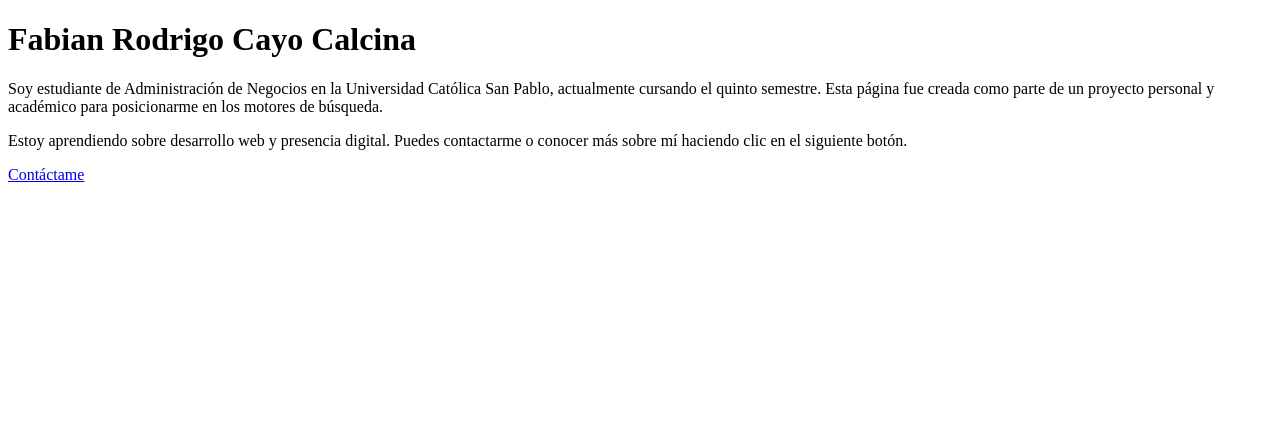
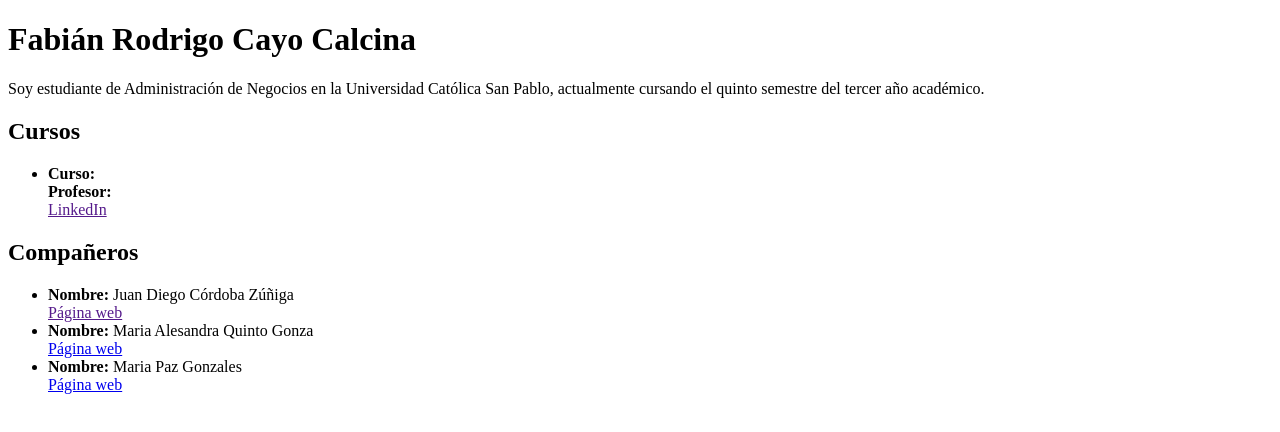
Before and after one commit to fabiancayo22/fabianrodrigocayocalcina.github.io, a plain HTML site: page index.html in a window 1280 px wide. Drawn offline with Linux system fonts and the light colour scheme.

Commit message:
Add files via upload

```diff
--- a/index.html
+++ b/index.html
@@ -3,31 +3,42 @@
 <head>
     <meta charset="UTF-8">
     <meta name="viewport" content="width=device-width, initial-scale=1.0">
-
-    <title>Fabian Rodrigo Cayo Calcina</title>
-
-    <meta name="description" content="Página personal de Fabian Rodrigo Cayo Calcina, estudiante de Administración de Negocios en la Universidad Católica San Pablo.">
-    <meta name="keywords" content="Fabian Rodrigo Cayo Calcina, UCSP, estudiante, administración de negocios, Arequipa, Perú">
-    <meta name="author" content="Fabian Rodrigo Cayo Calcina">
-
-    <!-- Open Graph para compartir en redes -->
-    <meta property="og:title" content="Fabian Rodrigo Cayo Calcina">
-    <meta property="og:description" content="Estudiante universitario en la Universidad Católica San Pablo. Página personal de presentación.">
-    <meta property="og:type" content="website">
-    <meta property="og:url" content="https://fabianrodrigocayocalcina.github.io">
-
-    <link rel="stylesheet" href="style.css">
+    <title>Fabián Rodrigo Cayo Calcina</title>
 </head>
 <body>
 
-    <div class="contenedor">
-        <h1>Fabian Rodrigo Cayo Calcina</h1>
-        <p>Soy estudiante de Administración de Negocios en la Universidad Católica San Pablo, actualmente cursando el quinto semestre. Esta página fue creada como parte de un proyecto personal y académico para posicionarme en los motores de búsqueda.</p>
+    <h1>Fabián Rodrigo Cayo Calcina</h1>
 
-        <p>Estoy aprendiendo sobre desarrollo web y presencia digital. Puedes contactarme o conocer más sobre mí haciendo clic en el siguiente botón.</p>
+    <p>
+        Soy estudiante de Administración de Negocios en la Universidad Católica San Pablo, actualmente cursando el quinto semestre del tercer año académico.
+    </p>
 
-        <a href="mailto:fabian.cayo@email.com" class="boton-redireccion">Contáctame</a>
-    </div>
+    <h2>Cursos</h2>
+
+    <ul>
+        <li>
+            <strong>Curso:</strong><br>
+            <strong>Profesor:</strong><br>
+            <a href="" target="_blank">LinkedIn</a>
+        </li>
+    </ul>
+
+    <h2>Compañeros</h2>
+
+    <ul>
+        <li>
+            <strong>Nombre:</strong> Juan Diego Córdoba Zúñiga <br>
+            <a href="" target="_blank">Página web</a>
+        </li>
+        <li>
+            <strong>Nombre:</strong> Maria Alesandra Quinto Gonza <br>
+            <a href="https://mariaquintog.github.io" target="_blank">Página web</a>
+        </li>
+        <li>
+            <strong>Nombre:</strong> Maria Paz Gonzales <br>
+            <a href="https://mariapazgonzalesleon.github.io/index.html/" target="_blank">Página web</a>
+        </li>
+    </ul>
 
 </body>
 </html>
```
